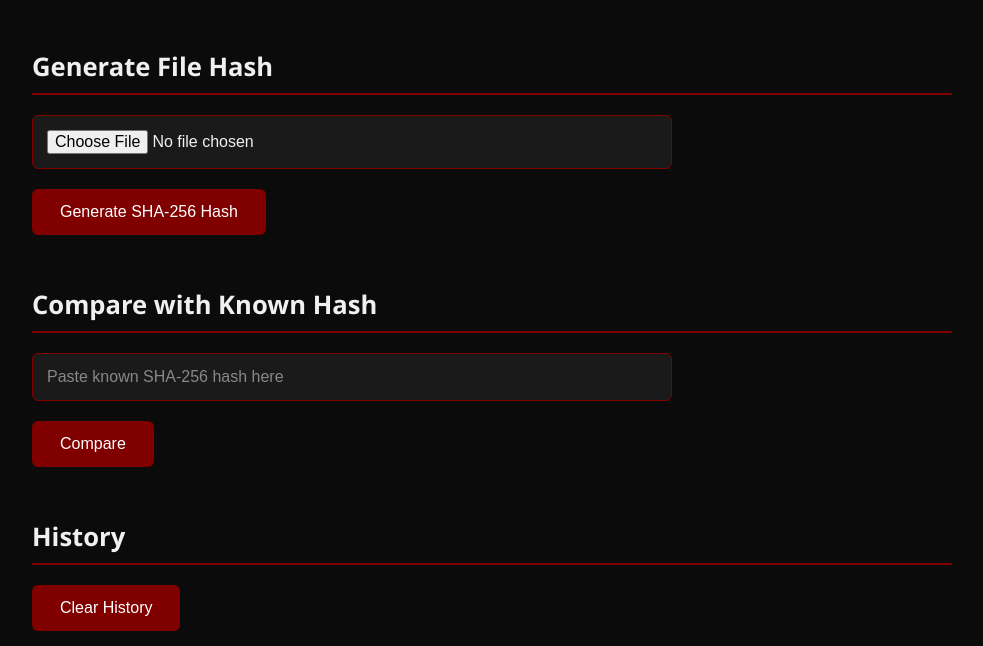
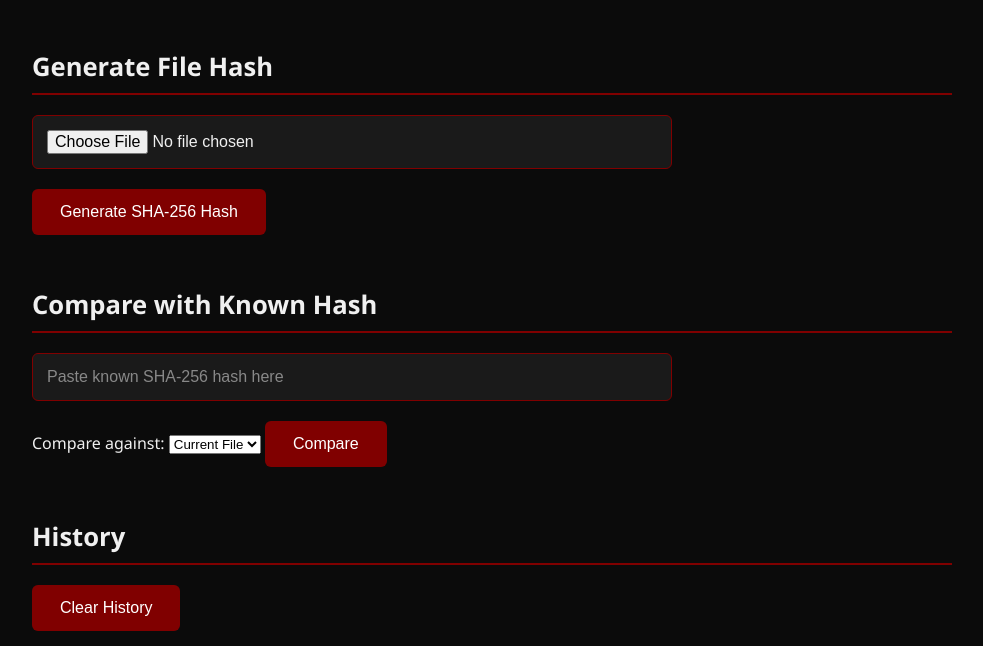
Before and after one commit to DerrickRichard/FileProof, a plain HTML site: page index.html in a window 1280 px wide. Shown: the part 154-800 px from the top of the page, without its empty margins (148-1131 px from the left). Drawn offline with Linux system fonts and the light colour scheme.

Commit message:
Enhance hash comparison section with options

```diff
--- a/index.html
+++ b/index.html
@@ -21,11 +21,16 @@
     </section>
 
     <section class="tool">
-      <h2>Compare with Known Hash</h2>
-      <input type="text" id="knownHash" placeholder="Paste known SHA-256 hash here" />
-      <button onclick="compareHash()">Compare</button>
-      <div id="comparisonResult" class="hidden"></div>
-    </section>
+  <h2>Compare with Known Hash</h2>
+  <input type="text" id="knownHash" placeholder="Paste known SHA-256 hash here" />
+  <label for="compareSource">Compare against:</label>
+  <select id="compareSource">
+    <option value="current">Current File</option>
+    <option value="history">History</option>
+  </select>
+  <button onclick="compareHash()">Compare</button>
+  <div id="comparisonResult" class="hidden"></div>
+</section>
 
     <section class="tool">
       <h2>History</h2>
```
